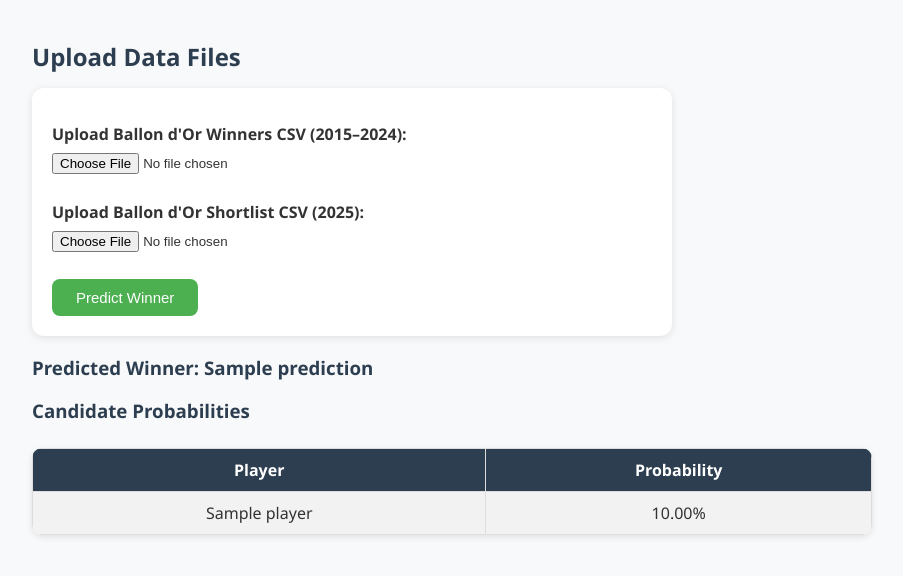
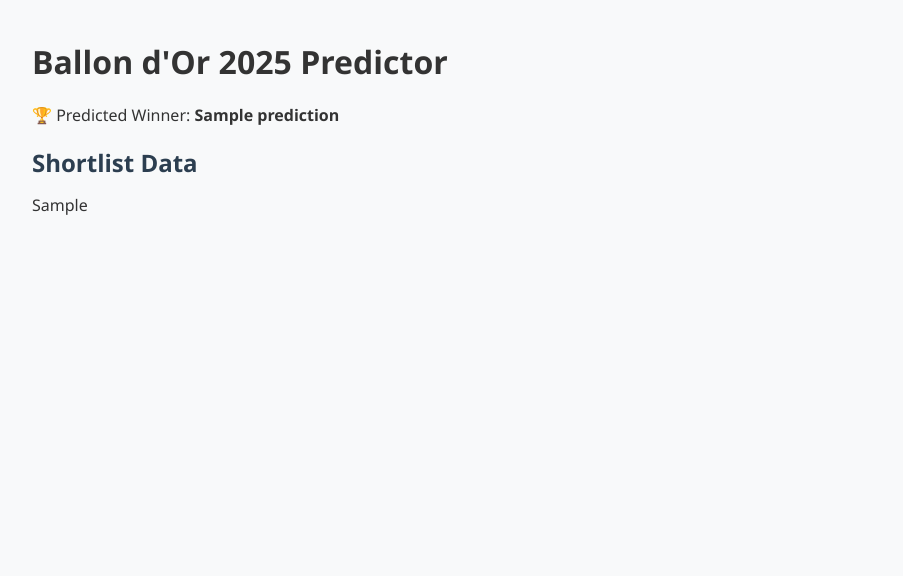
Before and after one commit to nicksakwa/Ballon-dor-data-science-model-with-Flask-python, a Flask app: template templates/app.html in a window 1280 px wide. Shown: the top 576 px of the page, without its empty margins (8-911 px from the left). Run offline with Flask 3, Linux system fonts and the light colour scheme; the template is opened without the code that fills it: most values are stand-ins (such as "Sample title", 1, 10 or a date in 2020).

Commit message:
app.html updated

```diff
--- a/scikitlearn.py
+++ b/scikitlearn.py
@@ -54,7 +54,7 @@
     try:
         prediction, shortlist = predict_ballon_dor()
         shortlist_html = shortlist.to_html(classes="table table-striped", index=False)
-        return render_template("index.html", prediction=prediction, shortlist_table=shortlist_html)
+        return render_template("app.html", prediction=prediction, shortlist_table=shortlist_html)
     except Exception as e:
         return f"<h2>Error:</h2><pre>{e}</pre>"
 
--- a/templates/app.html
+++ b/templates/app.html
@@ -1,40 +1,18 @@
 <!DOCTYPE html>
-<html>
+<html lang="en">
 <head>
+    <meta charset="UTF-8">
     <title>Ballon d'Or Predictor</title>
-    <!-- Link to external CSS -->
     <link rel="stylesheet" href="{{ url_for('static', filename='style.css') }}">
 </head>
 <body>
-    <h2>Upload Data Files</h2>
-    <form method="POST" enctype="multipart/form-data">
-        <label for="winners">Upload Ballon d'Or Winners CSV (2015–2024):</label>
-        <input type="file" name="winners" required><br>
-
-        <label for="shortlist">Upload Ballon d'Or Shortlist CSV (2025):</label>
-        <input type="file" name="shortlist" required><br>
-
-        <input type="submit" value="Predict Winner">
-    </form>
-
-    {% if prediction %}
-        <h3>Predicted Winner: {{ prediction }}</h3>
-    {% endif %}
-
-    {% if shortlist %}
-        <h3>Candidate Probabilities</h3>
-        <table>
-            <tr>
-                <th>Player</th>
-                <th>Probability</th>
-            </tr>
-            {% for player, prob in shortlist %}
-            <tr>
-                <td>{{ player }}</td>
-                <td>{{ "%.2f"|format(prob * 100) }}%</td>
-            </tr>
-            {% endfor %}
-        </table>
-    {% endif %}
+    <div class="container">
+        <h1>Ballon d'Or 2025 Predictor</h1>
+        <p class="prediction">🏆 Predicted Winner: <strong>{{ prediction }}</strong></p>
+        <h2>Shortlist Data</h2>
+        <div class="table-container">
+            {{ shortlist_table|safe }}
+        </div>
+    </div>
 </body>
 </html>
```
